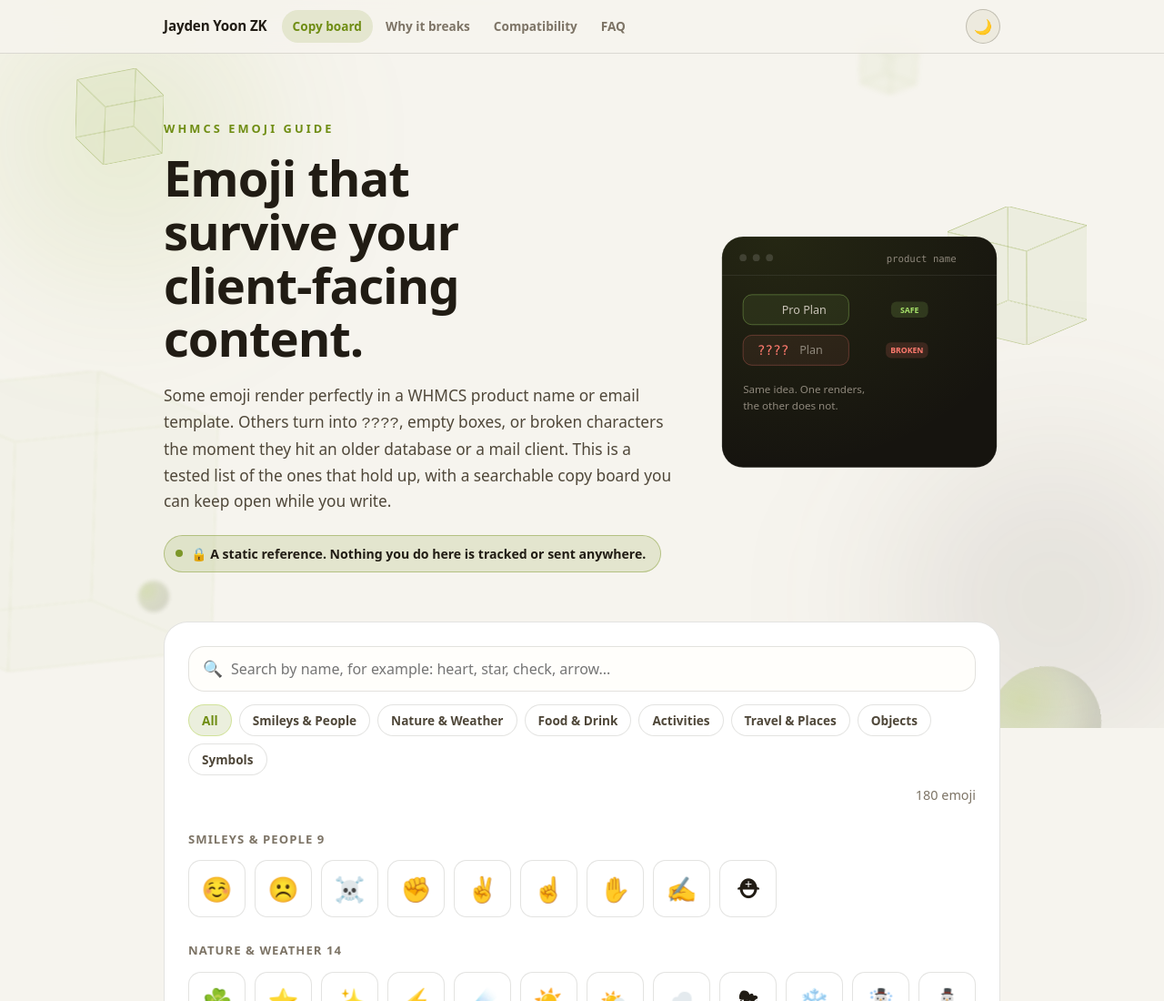
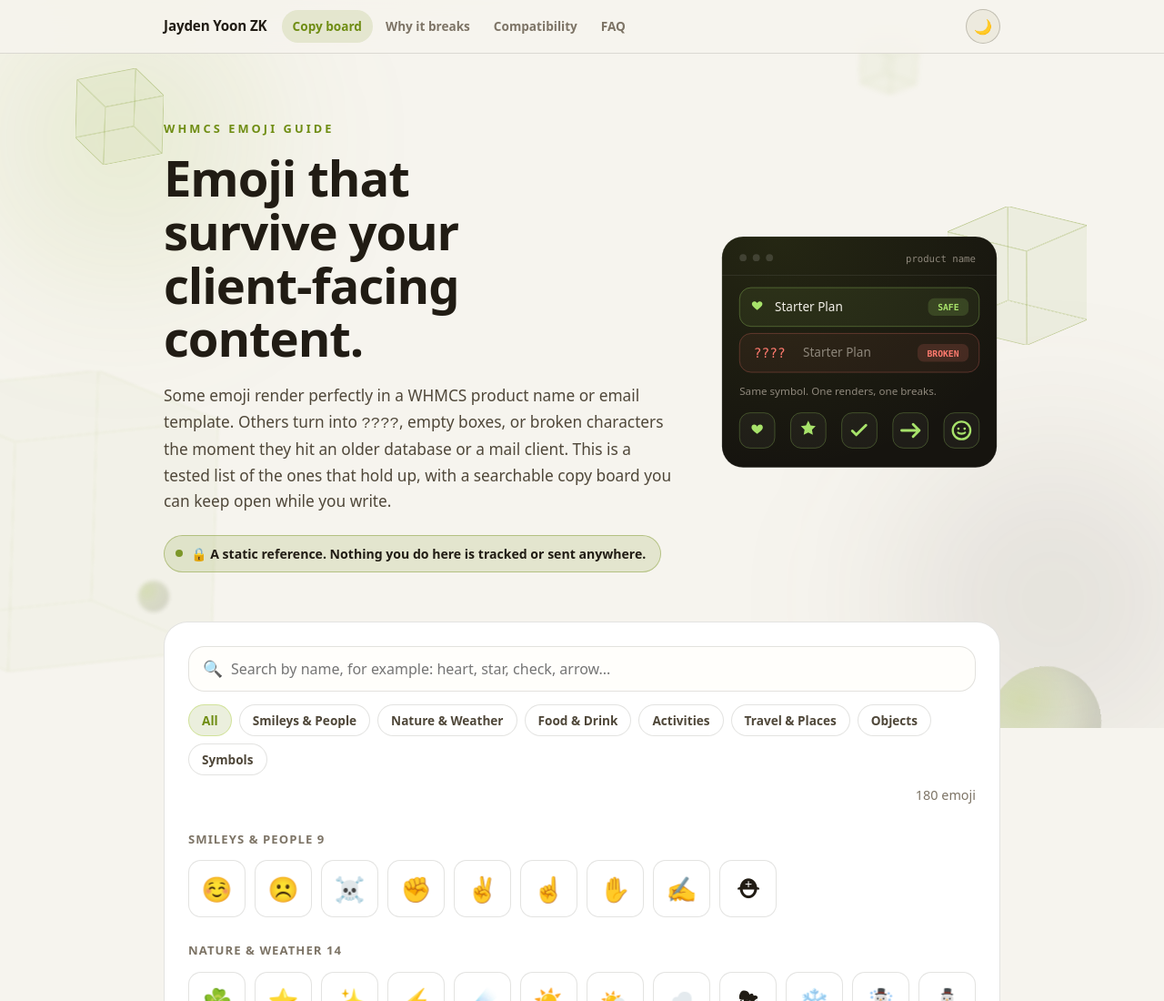
Before and after one commit to JaydenYoonZK/whmcs-emoji-compatibility-guide, a plain HTML site: page docs/index.html in a window 1280 px wide. Shown: the top 1100 px of the page at 91% size. Drawn offline with Linux system fonts and the light colour scheme.

Commit message:
Redraw the hero illustration with vector symbols
The previous version relied on emoji glyphs inside SVG text, which do
not render reliably, so the safe checkmark and the bottom emoji strip
were invisible and the badges floated far from their rows. Redraw
everything as vector paths: a heart in the safe row, ???? in the
broken row, status badges tucked against each row, and a bottom strip
of five green vector symbols. Now matches the other tools' hero cards.

```diff
--- a/docs/index.html
+++ b/docs/index.html
@@ -101,27 +101,48 @@
   <rect x="4" y="4" width="312" height="262" rx="24" fill="#16140f" stroke="#ffffff" stroke-opacity="0.12"/>
   <rect x="4" y="4" width="312" height="262" rx="24" fill="url(#hg)"/>
   <circle cx="28" cy="28" r="4" fill="#ffffff" fill-opacity="0.14"/><circle cx="43" cy="28" r="4" fill="#ffffff" fill-opacity="0.14"/><circle cx="58" cy="28" r="4" fill="#ffffff" fill-opacity="0.14"/>
-  <text x="270" y="33" text-anchor="end" font-family="ui-monospace, Menlo, monospace" font-size="11" fill="#8f887c">product name</text>
+  <text x="292" y="33" text-anchor="end" font-family="ui-monospace, Menlo, monospace" font-size="11" fill="#8f887c">product name</text>
   <path d="M4 48H316" stroke="#ffffff" stroke-opacity="0.08"/>
+
+  <!-- safe row -->
   <g>
-    <rect x="28" y="70" width="120" height="34" rx="10" fill="#a7e26a" fill-opacity="0.08" stroke="#a7e26a" stroke-opacity="0.35"/>
-    <text x="46" y="93" font-size="18">&#9989;</text>
-    <text x="72" y="92" font-family="ui-sans-serif, system-ui, sans-serif" font-size="13" fill="#c8c2b6">Pro Plan</text>
-    <rect x="196" y="78" width="42" height="18" rx="6" fill="#a7e26a" fill-opacity="0.15"/><text x="217" y="90.5" text-anchor="middle" fill="#a7e26a" font-size="9" font-weight="700">SAFE</text>
-    <animate attributeName="opacity" values="1;0.6;1" dur="3.2s" repeatCount="indefinite"/>
+    <rect x="24" y="62" width="272" height="44" rx="13" fill="#a7e26a" fill-opacity="0.07" stroke="#a7e26a" stroke-opacity="0.32"/>
+    <path d="M44 79.6c1.6-3 6-2.6 6 1 0 2.4-3 4.6-6 6.8-3-2.2-6-4.4-6-6.8 0-3.6 4.4-4 6-1z" fill="#a7e26a"/>
+    <text x="64" y="89" font-family="ui-sans-serif, system-ui, sans-serif" font-size="14" fill="#f3f0e9">Starter Plan</text>
+    <rect x="238" y="74" width="46" height="20" rx="7" fill="#a7e26a" fill-opacity="0.16"/><text x="261" y="88" text-anchor="middle" fill="#a7e26a" font-family="ui-monospace, Menlo, monospace" font-size="10" font-weight="700">SAFE</text>
+    <animate attributeName="opacity" values="1;0.6;1" dur="3.4s" repeatCount="indefinite"/>
   </g>
+
+  <!-- broken row -->
   <g>
-    <rect x="28" y="116" width="120" height="34" rx="10" fill="#ff7a6e" fill-opacity="0.07" stroke="#ff7a6e" stroke-opacity="0.3"/>
-    <text x="44" y="138" font-family="ui-monospace, Menlo, monospace" font-size="15" fill="#ff7a6e">????</text>
-    <text x="92" y="137" font-family="ui-sans-serif, system-ui, sans-serif" font-size="13" fill="#8f887c">Plan</text>
-    <rect x="190" y="124" width="48" height="18" rx="6" fill="#ff7a6e" fill-opacity="0.15"/><text x="214" y="136.5" text-anchor="middle" fill="#ff7a6e" font-size="9" font-weight="700">BROKEN</text>
-    <animate attributeName="opacity" values="1;0.4;1" dur="3.2s" begin="0.5s" repeatCount="indefinite"/>
+    <rect x="24" y="114" width="272" height="44" rx="13" fill="#ff7a6e" fill-opacity="0.06" stroke="#ff7a6e" stroke-opacity="0.28"/>
+    <text x="40" y="141" font-family="ui-monospace, Menlo, monospace" font-size="15" fill="#ff7a6e">????</text>
+    <text x="96" y="140" font-family="ui-sans-serif, system-ui, sans-serif" font-size="14" fill="#8f887c">Starter Plan</text>
+    <rect x="226" y="126" width="58" height="20" rx="7" fill="#ff7a6e" fill-opacity="0.15"/><text x="255" y="140" text-anchor="middle" fill="#ff7a6e" font-family="ui-monospace, Menlo, monospace" font-size="10" font-weight="700">BROKEN</text>
+    <animate attributeName="opacity" values="1;0.42;1" dur="3.4s" begin="0.5s" repeatCount="indefinite"/>
   </g>
-  <text x="28" y="182" fill="#8f887c" font-size="12" font-family="ui-sans-serif, system-ui, sans-serif">Same idea. One renders,</text>
-  <text x="28" y="200" fill="#8f887c" font-size="12" font-family="ui-sans-serif, system-ui, sans-serif">the other does not.</text>
-  <g font-size="20">
-    <text x="40" y="238">&#10004;&#65039;</text><text x="76" y="238">&#11088;</text><text x="112" y="238">&#10084;&#65039;</text><text x="148" y="238">&#9749;</text><text x="184" y="238">&#9993;&#65039;</text><text x="220" y="238">&#9888;&#65039;</text><text x="256" y="238">&#8505;&#65039;</text>
-    <animate attributeName="opacity" values="0.85;1;0.85" dur="4s" repeatCount="indefinite"/>
+
+  <text x="24" y="184" fill="#8f887c" font-size="12" font-family="ui-sans-serif, system-ui, sans-serif">Same symbol. One renders, one breaks.</text>
+
+  <!-- safe vector symbols -->
+  <g>
+    <rect x="24" y="204" width="40" height="40" rx="12" fill="#ffffff" fill-opacity="0.04" stroke="#a7e26a" stroke-opacity="0.28"/>
+    <path d="M44 219.5c1.7-3.2 6.4-2.8 6.4 1.1 0 2.6-3.2 4.9-6.4 7.3-3.2-2.4-6.4-4.7-6.4-7.3 0-3.9 4.7-4.3 6.4-1.1z" fill="#a7e26a"/>
+
+    <rect x="82" y="204" width="40" height="40" rx="12" fill="#ffffff" fill-opacity="0.04" stroke="#a7e26a" stroke-opacity="0.28"/>
+    <path d="M102 213l2.6 5.3 5.8.8-4.2 4.1 1 5.8-5.2-2.8-5.2 2.8 1-5.8-4.2-4.1 5.8-.8z" fill="#a7e26a"/>
+
+    <rect x="140" y="204" width="40" height="40" rx="12" fill="#ffffff" fill-opacity="0.04" stroke="#a7e26a" stroke-opacity="0.28"/>
+    <path d="M152 224.5l4.5 4.5 11-11" stroke="#a7e26a" stroke-width="3" stroke-linecap="round" stroke-linejoin="round"/>
+
+    <rect x="198" y="204" width="40" height="40" rx="12" fill="#ffffff" fill-opacity="0.04" stroke="#a7e26a" stroke-opacity="0.28"/>
+    <path d="M208 224h20m-7-7l7 7-7 7" stroke="#a7e26a" stroke-width="3" stroke-linecap="round" stroke-linejoin="round"/>
+
+    <rect x="256" y="204" width="40" height="40" rx="12" fill="#ffffff" fill-opacity="0.04" stroke="#a7e26a" stroke-opacity="0.28"/>
+    <circle cx="276" cy="224" r="10" stroke="#a7e26a" stroke-width="2.4"/>
+    <circle cx="272.5" cy="222" r="1.4" fill="#a7e26a"/><circle cx="279.5" cy="222" r="1.4" fill="#a7e26a"/>
+    <path d="M272 226.5c1.2 1.6 6.8 1.6 8 0" stroke="#a7e26a" stroke-width="2.2" stroke-linecap="round" fill="none"/>
+    <animate attributeName="opacity" values="0.9;1;0.9" dur="4.5s" repeatCount="indefinite"/>
   </g>
 </svg>
     </div>
```
Also changed, not shown: assets/copy-board-preview.png.
